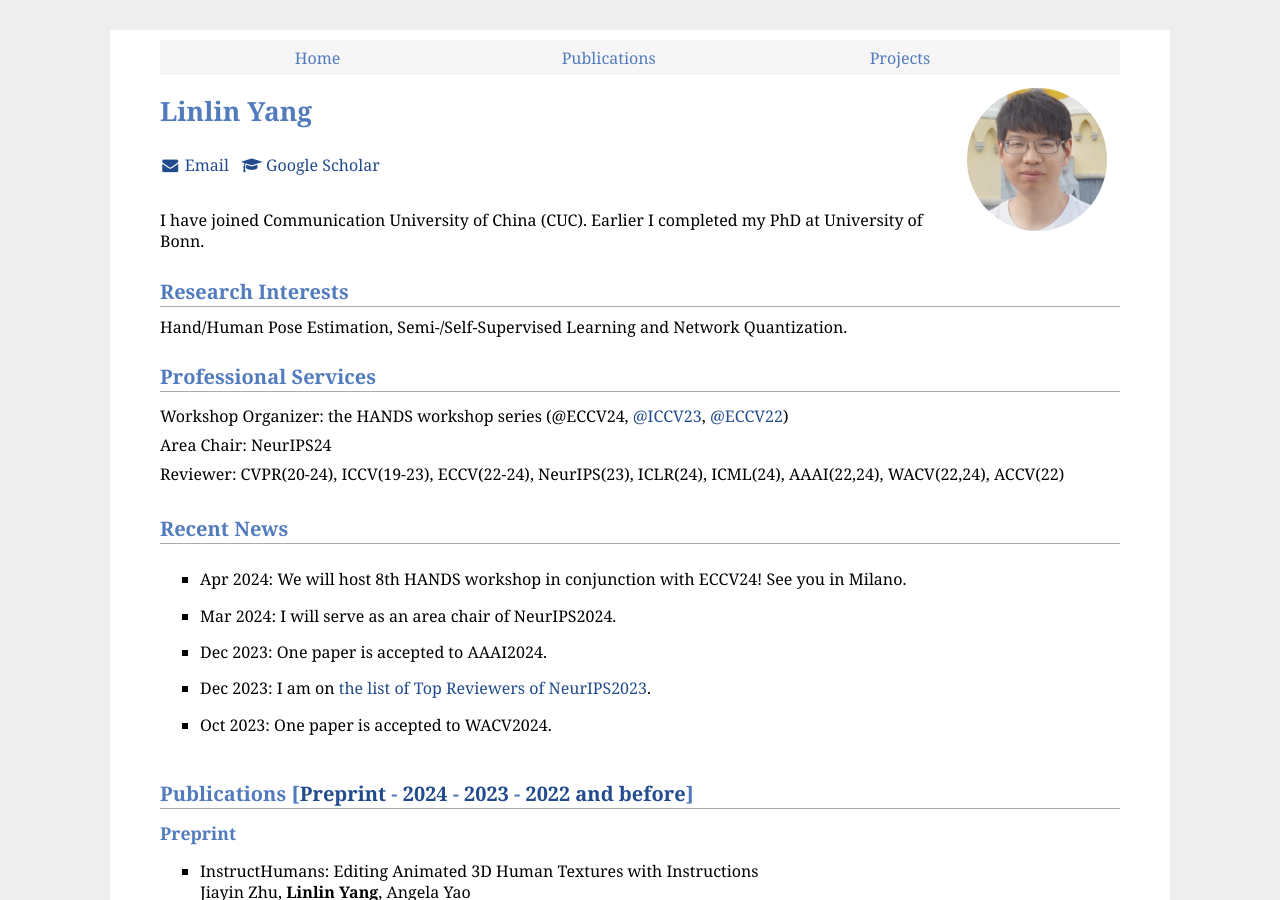
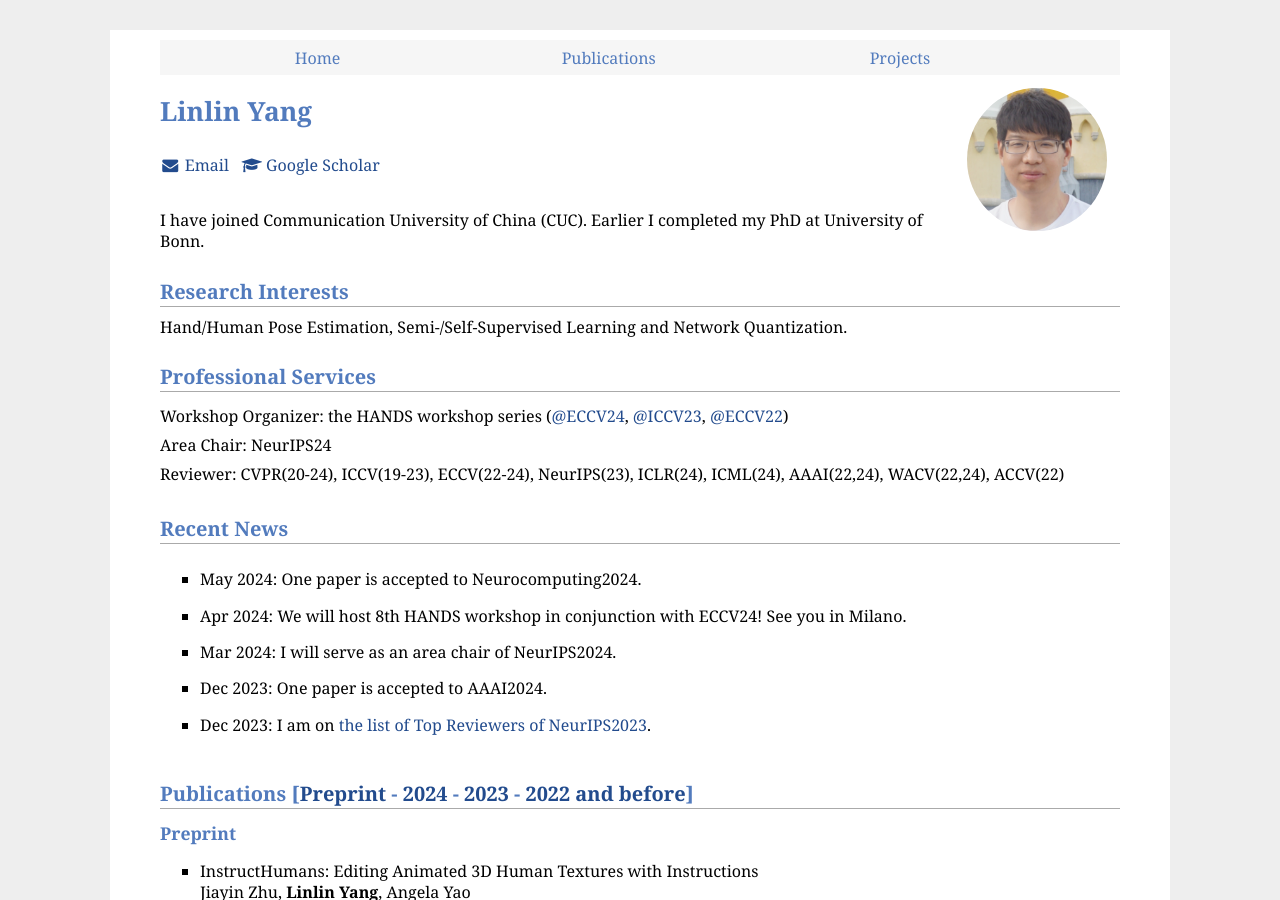
Before and after one commit to bestonebyone/mu4yang, a Jekyll site: the page built from index.md, in a window 1280 px wide and 900 px high. Built offline with Jekyll 4.4.1, drawn with Linux system fonts in a browser that asks for light colours; comment, search, counter and statistics services are not loaded; some of the changed lines change nothing that is shown.

Commit message:
Update index.md

```diff
--- a/index.md
+++ b/index.md
@@ -38,7 +38,7 @@ Hand/Human Pose Estimation, Semi-/Self-Supervised Learning and Network Quantizat
 ## Professional Services
 
 <div style="line-height: 1.8;">
-Workshop Organizer: the HANDS workshop series (@ECCV24, <a href="https://sites.google.com/view/hands2023/">@ICCV23</a>, <a href="https://sites.google.com/view/hands2022/home">@ECCV22</a>) <br>
+Workshop Organizer: the HANDS workshop series (<a href="http://hands-workshop.org">@ECCV24</a>, <a href="https://sites.google.com/view/hands2023/">@ICCV23</a>, <a href="https://sites.google.com/view/hands2022/home">@ECCV22</a>) <br>
 Area Chair: NeurIPS24 <br>
 Reviewer: CVPR(20-24), ICCV(19-23), ECCV(22-24), NeurIPS(23), ICLR(24), ICML(24), AAAI(22,24), WACV(22,24), ACCV(22)<br>
 </div>
@@ -48,6 +48,7 @@ Reviewer: CVPR(20-24), ICCV(19-23), ECCV(22-24), NeurIPS(23), ICLR(24), ICML(24)
 
 <div style="height: 200px; overflow: auto;">
 <ul>
+<li> May 2024: One paper is accepted to Neurocomputing2024.</li>
 <li> Apr 2024: We will host 8th HANDS workshop in conjunction with ECCV24! See you in Milano.</li>
 <li> Mar 2024: I will serve as an area chair of NeurIPS2024. </li>
 <li> Dec 2023: One paper is accepted to AAAI2024. </li>
```
